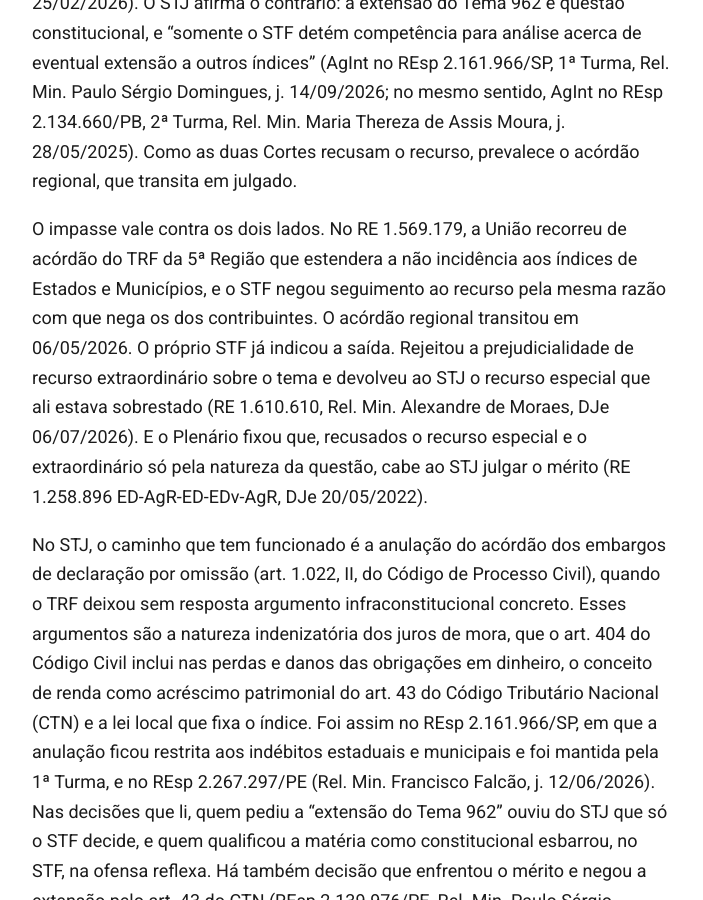
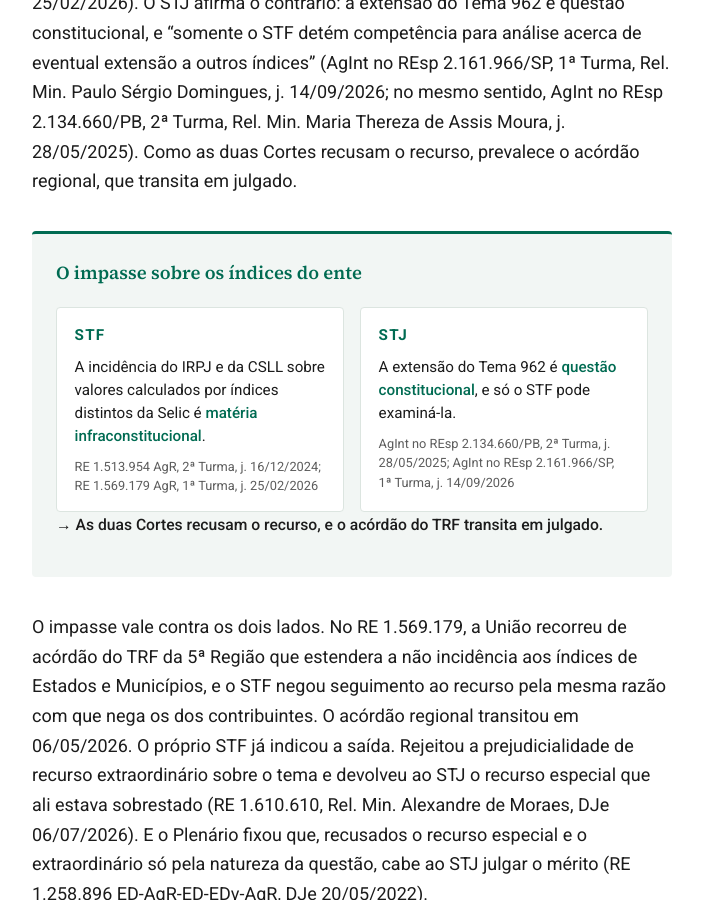
Before and after one commit to fmouraadvogados/blog, a Jekyll site: the page built from _posts/2026-11-24-tema-962-indebito-estadual-municipal.md, in a window 1280 px wide and 900 px high, scrolled down 2516 px. Shown: the whole window, without its empty margins (288-991 px from the left). Built offline with Jekyll 4.4.1, drawn with Linux system fonts in a browser that asks for light colours; our own code applies the rules of GitHub Pages for plain Markdown files.

Commit message:
P01: capa e esquema (autorizado em 24/11/2026)

```diff
--- a/_posts/2026-11-24-tema-962-indebito-estadual-municipal.md
+++ b/_posts/2026-11-24-tema-962-indebito-estadual-municipal.md
@@ -4,6 +4,8 @@ titulo_busca: "Tema 962 do STF: IRPJ e CSLL no indébito estadual e municipal"
 description: "A Selic paga por Estado ou Município na restituição está fora do IRPJ e da CSLL pelo Tema 962. Os índices próprios do ente seguem em disputa nos TRFs."
 date: "2026-11-24"
 situacao_em: "2026-11-24"
+imagem: "/assets/img/capas/tema-962-indebito-estadual-municipal.png"
+imagem_alt: "Capa do texto: Tema 962 do STF, IRPJ e CSLL no indébito estadual e municipal"
 ---
 
 A Selic que um Estado ou um Município paga ao restituir tributo indevido está fora da base do IRPJ e da CSLL pela tese do Tema 962 do Supremo Tribunal Federal (STF), fixada no RE 1.063.187, que não distingue o ente devedor. Os juros e a correção calculados por índice próprio do ente não têm resposta do STF nem do Superior Tribunal de Justiça (STJ), e o acórdão do Tribunal Regional Federal (TRF) tem sido a última palavra.
@@ -19,6 +21,15 @@ Nos TRFs, a Selic do ente costuma ser desonerada até em turmas contrárias a qu
 Há, porém, turma que lê a tese como federal. A 3ª Turma do TRF da 3ª Região limitou a não incidência à Selic dos tributos federais e afirmou que os juros dos indébitos estaduais e municipais “permanecem sujeitos à tributação” (processo 5026762-44.2021.4.03.6100, Rel. Des. Fed. Consuelo Yoshida, j. 23/02/2024). O caso subiu e passou pelo STF sem exame (RE 1.544.054 AgR, 1ª Turma, Rel. Min. Alexandre de Moraes, j. 08/09/2025). Nenhum tribunal superior examinou a Selic do indébito estadual ou municipal em um sentido ou em outro, e o resultado depende da turma que julga o caso.
 
 Os índices do ente, diversos da Selic, caíram num impasse entre as duas Cortes. O STF afirma que a incidência do IRPJ e da CSLL sobre valores calculados por índices distintos da Selic é matéria infraconstitucional, em acórdãos unânimes das duas Turmas (RE 1.513.954 AgR, 2ª Turma, Rel. Min. Dias Toffoli, j. 16/12/2024; RE 1.569.179 AgR, 1ª Turma, Rel. Min. Flávio Dino, j. 25/02/2026). O STJ afirma o contrário: a extensão do Tema 962 é questão constitucional, e “somente o STF detém competência para análise acerca de eventual extensão a outros índices” (AgInt no REsp 2.161.966/SP, 1ª Turma, Rel. Min. Paulo Sérgio Domingues, j. 14/09/2026; no mesmo sentido, AgInt no REsp 2.134.660/PB, 2ª Turma, Rel. Min. Maria Thereza de Assis Moura, j. 28/05/2025). Como as duas Cortes recusam o recurso, prevalece o acórdão regional, que transita em julgado.
+
+<figure class="esquema" aria-labelledby="esq-impasse">
+<p class="esquema-titulo" id="esq-impasse">O impasse sobre os índices do ente</p>
+<div class="esquema-colunas">
+<div class="esquema-caixa"><p class="esquema-corte">STF</p><p>A incidência do IRPJ e da CSLL sobre valores calculados por índices distintos da Selic é <span class="esquema-destaque">matéria infraconstitucional</span>.</p><p class="esquema-fonte">RE 1.513.954 AgR, 2ª Turma, j. 16/12/2024; RE 1.569.179 AgR, 1ª Turma, j. 25/02/2026</p></div>
+<div class="esquema-caixa"><p class="esquema-corte">STJ</p><p>A extensão do Tema 962 é <span class="esquema-destaque">questão constitucional</span>, e só o STF pode examiná-la.</p><p class="esquema-fonte">AgInt no REsp 2.134.660/PB, 2ª Turma, j. 28/05/2025; AgInt no REsp 2.161.966/SP, 1ª Turma, j. 14/09/2026</p></div>
+</div>
+<p class="esquema-resultado">As duas Cortes recusam o recurso, e o acórdão do TRF transita em julgado.</p>
+</figure>
 
 O impasse vale contra os dois lados. No RE 1.569.179, a União recorreu de acórdão do TRF da 5ª Região que estendera a não incidência aos índices de Estados e Municípios, e o STF negou seguimento ao recurso pela mesma razão com que nega os dos contribuintes. O acórdão regional transitou em 06/05/2026. O próprio STF já indicou a saída. Rejeitou a prejudicialidade de recurso extraordinário sobre o tema e devolveu ao STJ o recurso especial que ali estava sobrestado (RE 1.610.610, Rel. Min. Alexandre de Moraes, DJe 06/07/2026). E o Plenário fixou que, recusados o recurso especial e o extraordinário só pela natureza da questão, cabe ao STJ julgar o mérito (RE 1.258.896 ED-AgR-ED-EDv-AgR, DJe 20/05/2022).
 
```
